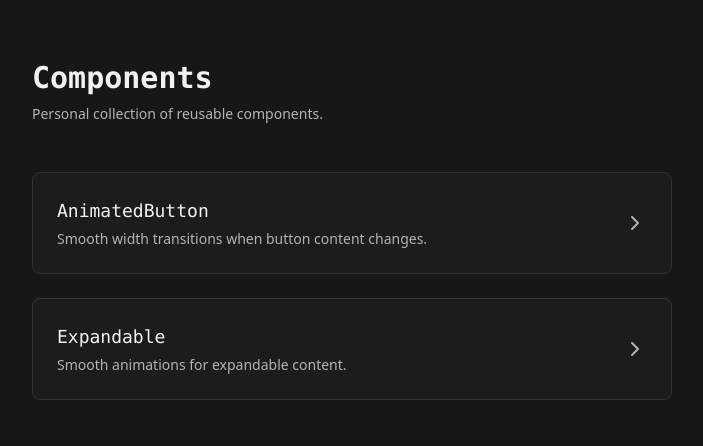
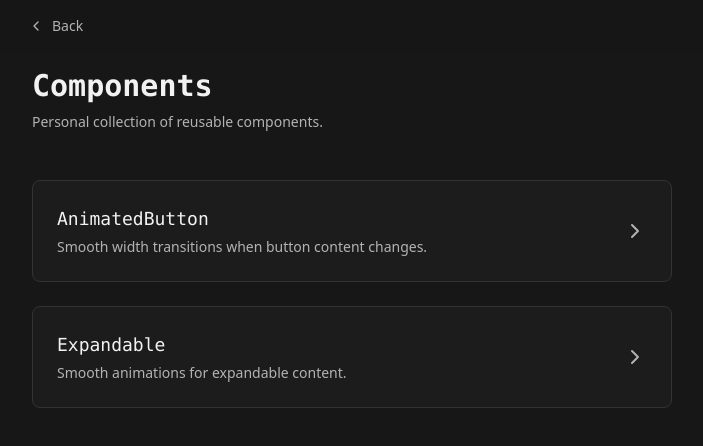
Before and after one commit to mazhugasergei/components, a Next.js app: page / in a window 1280 px wide. Shown: the top 446 px of the page, without its empty margins (288-991 px from the left). Built offline with nearby package versions, Linux system fonts and the light colour scheme.

Commit message:
feat: add domain root redirect with ~ special value

```diff
--- a/src/app/[slug]/page.tsx
+++ b/src/app/[slug]/page.tsx
@@ -31,7 +31,8 @@ export default async function Page({ params }: { params: Promise<{ slug: string
 
 	return (
 		<>
-			<Header title={component.title} showBackButton />
+			<Header title={component.title} backHref="/" />
+
 			<main>
 				<div className="mx-auto max-w-2xl space-y-12 p-4">
 					<PageHeader title={component.title} description={component.description} />
--- a/src/app/page.tsx
+++ b/src/app/page.tsx
@@ -26,7 +26,7 @@ export const metadata: Metadata = {
 export default function Home() {
 	return (
 		<>
-			<Header title="Components" />
+			<Header title="Components" backHref="~" />
 
 			<main>
 				<div className="mx-auto max-w-2xl space-y-12 p-4">
--- a/src/components/ui/header.tsx
+++ b/src/components/ui/header.tsx
@@ -8,11 +8,10 @@ import { ComponentProps, useEffect, useState } from "react"
 
 interface LayoutHeaderProps extends ComponentProps<"header"> {
 	title?: string
-	showBackButton?: boolean
-	backHref?: string
+	backHref?: string | "~"
 }
 
-export function Header({ title, showBackButton = false, backHref = "/", className, ...props }: LayoutHeaderProps) {
+export function Header({ title, backHref, className, ...props }: LayoutHeaderProps) {
 	const [scrollY, setScrollY] = useState(0)
 
 	useEffect(() => {
@@ -33,8 +32,11 @@ export function Header({ title, showBackButton = false, backHref = "/", classNam
 		>
 			<div className="mx-auto flex max-w-2xl items-center justify-between py-2">
 				<div className="flex items-center gap-4">
-					{showBackButton && (
-						<Link href={backHref} className={buttonVariants({ variant: "transparent" })}>
+					{backHref && (
+						<Link
+							href={backHref === "~" ? (typeof window !== "undefined" ? window.location.origin : "/") : backHref}
+							className={buttonVariants({ variant: "transparent" })}
+						>
 							<ChevronLeftIcon />
 							Back
 						</Link>
```
